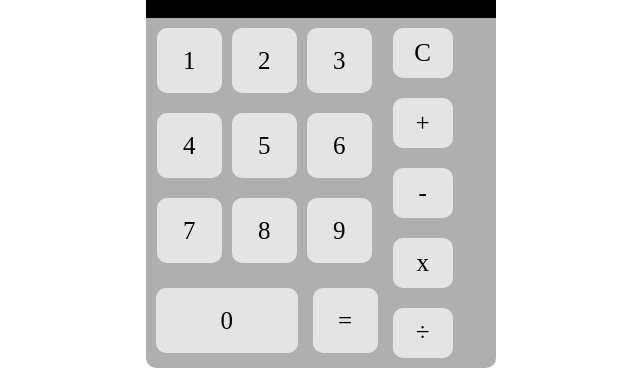
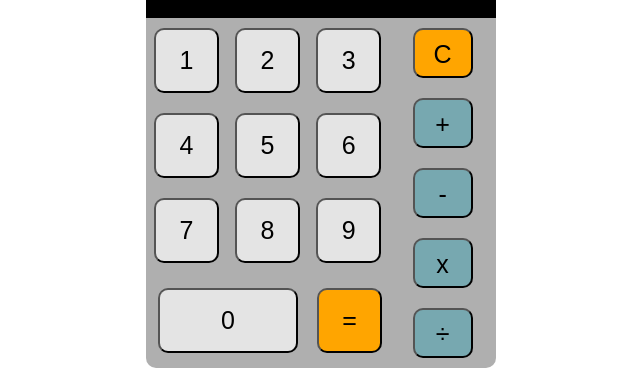
Before and after one commit to LorenzoAndreotti114/htmlcss-simple-calculator, a plain HTML site: page index.html in a window 1280 px wide. Shown: the part 458-826 px from the top of the page, without its empty margins (319-959 px from the left). Drawn offline with Linux system fonts and the light colour scheme; a web font is replaced by a local one.

Commit message:
final project + bug fixing

```diff
--- a/css/style.css
+++ b/css/style.css
@@ -74,18 +74,19 @@
     justify-content: center;
     border-radius: 10px;
     font-size: 25px;
+    flex-grow: 1;
 }
 
 .Number0 {
     background-color: rgb(228, 228, 228);
     padding: 5px;
-    width: 65px;
+    width: 140px;
     height: 65px;
     margin: 10px;
     display: flex;
     align-items: center;
     justify-content: center;
-    flex-grow: 2;
+    flex-grow: 3;
     border-radius: 10px;
     font-size: 25px;
 }
@@ -106,3 +107,11 @@
     border-radius: 10px;
     font-size: 25px;
 }
+
+.Orange-Button {
+    background-color: orange;
+}
+
+.Blue-Button {
+    background-color: #77a8b0;
+}
--- a/index.html
+++ b/index.html
@@ -43,27 +43,27 @@
 
             <div class="Numbers-Column-1">
 
-                <div class="Numbers">1</div>
-                <div class="Numbers">2</div>
-                <div class="Numbers">3</div>
-                <div class="Numbers">4</div>
-                <div class="Numbers">5</div>
-                <div class="Numbers">6</div>
-                <div class="Numbers">7</div>
-                <div class="Numbers">8</div>
-                <div class="Numbers">9</div>
-                <div class="Number0">0</div>
-                <div class="Numbers">=</div>
+                <div><input type="button" class="Numbers" value="1"></div>
+                <div><input type="button" class="Numbers" value="2"></div>
+                <div><input type="button" class="Numbers" value="3"></div>
+                <div><input type="button" class="Numbers" value="4"></div>
+                <div><input type="button" class="Numbers" value="5"></div>
+                <div><input type="button" class="Numbers" value="6"></div>
+                <div><input type="button" class="Numbers" value="7"></div>
+                <div><input type="button" class="Numbers" value="8"></div>
+                <div><input type="button" class="Numbers" value="9"></div>
+                <div><input type="button" class="Number0" value="0"></div>
+                <div><input type="button" class="Numbers Orange-Button" value="="></div>
 
             </div>
 
             <div class="Numbers-Column-2">
 
-                <div class="Simbols">C</div>
-                <div class="Simbols">+</div>
-                <div class="Simbols">-</div>
-                <div class="Simbols">x</div>
-                <div class="Simbols">÷</div>
+                <div><input type="button" class="Simbols Orange-Button" value="C"></div>
+                <div><input type="button" class="Simbols Blue-Button" value="+"></div>
+                <div><input type="button" class="Simbols Blue-Button" value="-"></div>
+                <div><input type="button" class="Simbols Blue-Button" value="x"></div>
+                <div><input type="button" class="Simbols Blue-Button" value="÷"></div>
 
             </div>
 
```
